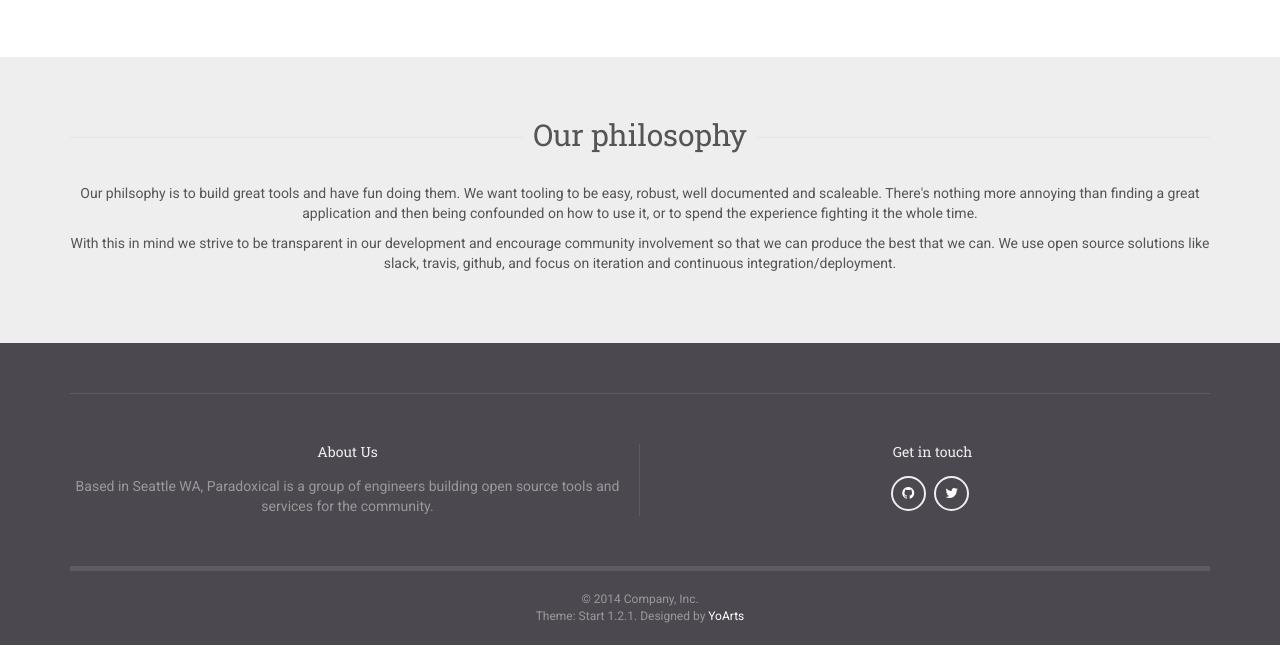
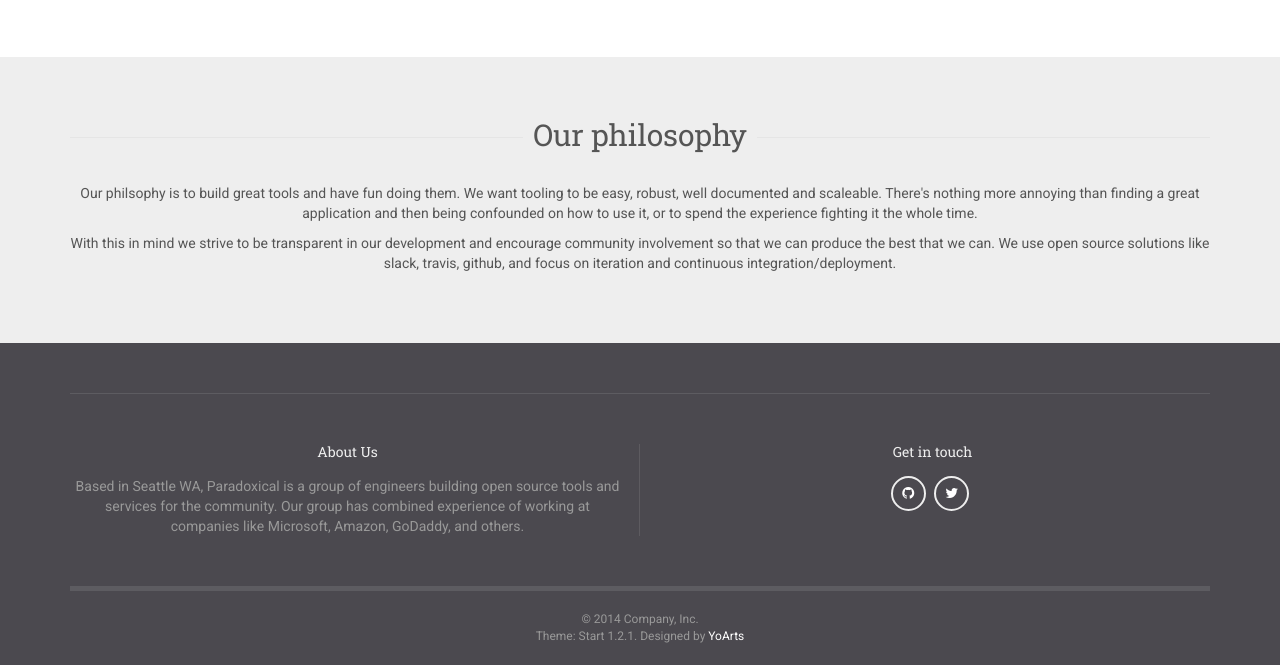
Before and after one commit to paradoxical-io/paradoxical.io, a plain HTML site: page index.html in a window 1280 px wide. Shown: the part 1757-2422 px from the top of the page. Drawn offline with nearby package versions, Linux system fonts and the light colour scheme.

Commit message:
About updates

```diff
--- a/index.html
+++ b/index.html
@@ -34,7 +34,8 @@
                         <span class="sr-only">Toggle navigation</span>
                         <i class="fa fa-bars"></i>
                     </button>
-                    <h1 class="navbar-brand"><i class="fa fa-ellipsis-h"></i> <a href="index.html">Paradoxical.io</a></h1>
+                    <h1 class="navbar-brand"><i class="fa fa-ellipsis-h"></i> <a href="index.html">Paradoxical.io</a>
+                    </h1>
                 </div>
                 <div class="collapse navbar-collapse" id="navbar-collapse-1">
                     <ul id="navigation" class="nav navbar-nav navbar-right">
@@ -105,6 +106,7 @@
         <section id="team" class="section section-center section section-team">
             <div class="container">
                 <h2 class="section-title"><span>Meet the team</span></h2>
+
                 <div class="row">
                     <div class="col-md-6 col-sm-6 col-xs-6">
                         <img src="https://s.gravatar.com/avatar/4bf816587a2c3462af92045be13de8ec?s=150">
@@ -125,7 +127,7 @@
 
                 <p>
                     Our philsophy is to build great tools and have fun doing them. We want
-                    tooling to be easy, robust, well documented and scaleable.  There's nothing more annoying
+                    tooling to be easy, robust, well documented and scaleable. There's nothing more annoying
                     than finding a great application and then being confounded on how to use it, or to spend
                     the experience fighting it the whole time.
                 </p>
@@ -133,7 +135,8 @@
                 <p>
                     With this in mind we strive to be transparent in our
                     development and encourage community involvement so that we can produce the best that we can.
-                    We use open source solutions like slack, travis, github, and focus on iteration and continuous integration/deployment.
+                    We use open source solutions like slack, travis, github, and focus on iteration and continuous
+                    integration/deployment.
                 </p>
             </div>
         </section>
@@ -148,8 +151,10 @@
                     <aside class="widget col-md-6 col-sm-6">
                         <h5 class="widget-title">About Us</h5>
 
-                        <p>Based in Seattle WA,  Paradoxical is a group of engineers building
-                            open source tools and services for the community.</p>
+                        <p>Based in Seattle WA, Paradoxical is a group of engineers building
+                            open source tools and services for the community. Our group has combined experience of
+                            working
+                            at companies like Microsoft, Amazon, GoDaddy, and others.</p>
                     </aside>
 
                     <aside class="widget col-md-6 col-sm-6">
```
